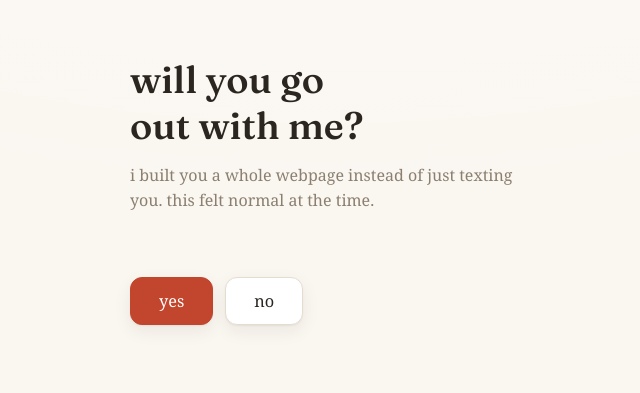
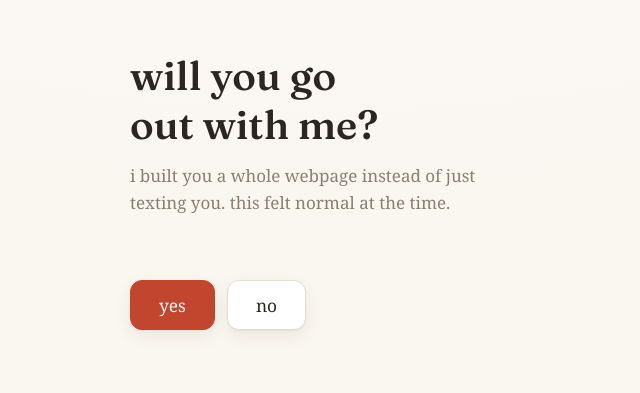
Before and after one commit to shawndellm/hey, a plain HTML site: page index.html in a window 1280 px wide. Shown: the part 179-572 px from the top of the page, without its empty margins (310-950 px from the left). Drawn offline with Linux system fonts and the light colour scheme.

Commit message:
bump root font size to 17px
Co-Authored-By: Claude Fable 5 <noreply@anthropic.com>
Claude-Session: https://claude.ai/code/session_01MJctaAkuzXVjS3vaVrP3dj

```diff
--- a/index.html
+++ b/index.html
@@ -22,6 +22,7 @@
   }
   * { margin: 0; padding: 0; box-sizing: border-box; }
   html, body { height: 100%; }
+  html { font-size: 106.25%; }  /* 17px base — everything in rem scales with it */
   body {
     font-family: Georgia, "Times New Roman", serif;
     background: radial-gradient(120% 90% at 50% -10%, var(--glow), transparent 65%), var(--paper);
```
